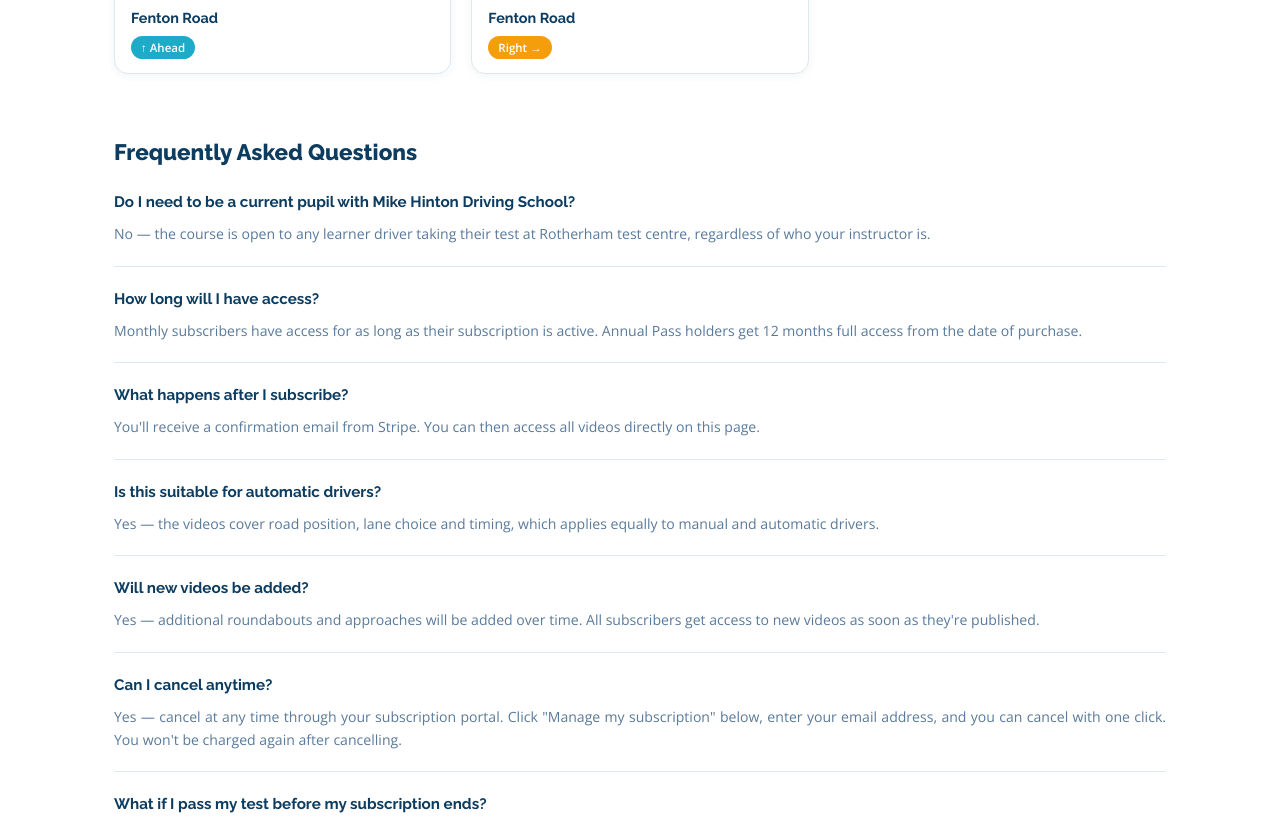
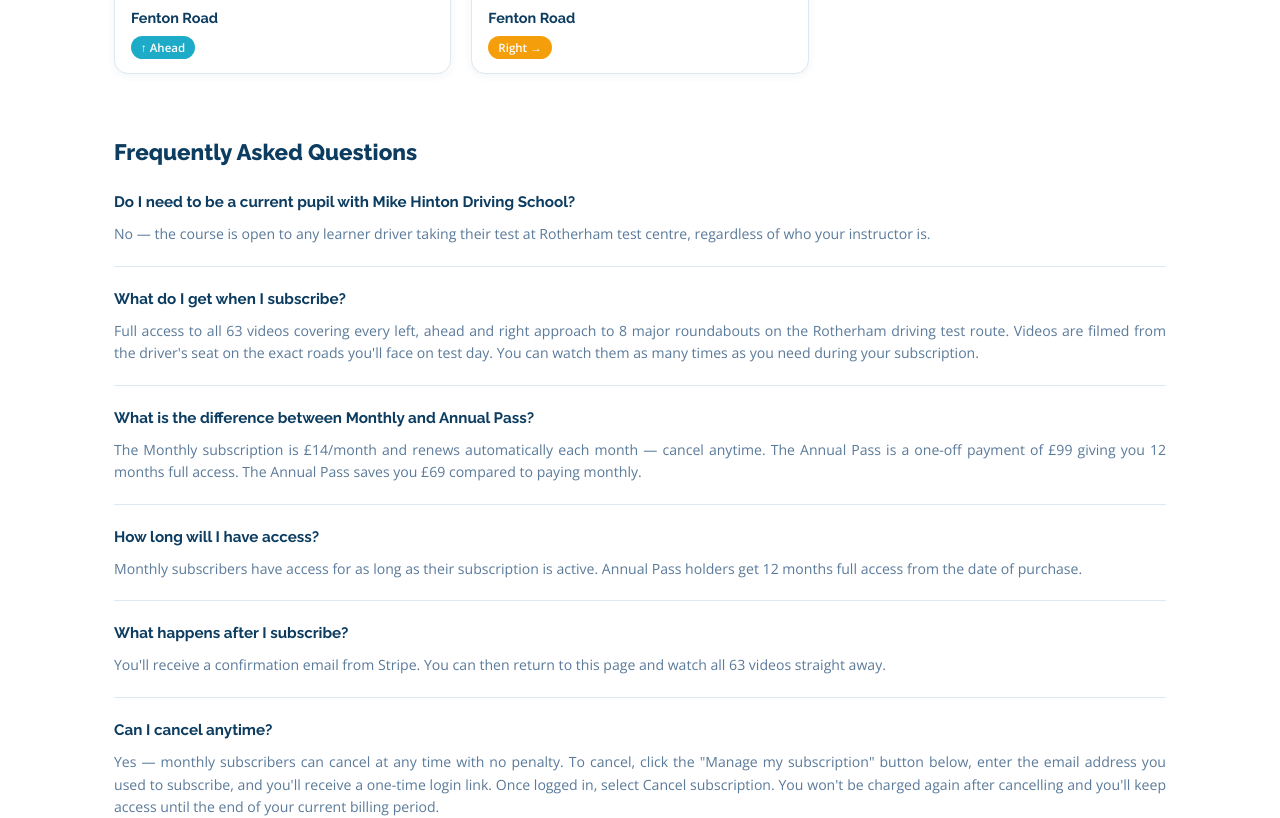
Before and after one commit to mikehinton-wq/mods-website, a React (Vite) app: page /members in a window 1280 px wide. Shown: the part 8760-9578 px from the top of the page. Built offline with nearby package versions, Linux system fonts and the light colour scheme.

Commit message:
Update site

```diff
--- a/src/pages/Members.jsx
+++ b/src/pages/Members.jsx
@@ -282,12 +282,15 @@ export default function Members() {
 
           {[
             { q: 'Do I need to be a current pupil with Mike Hinton Driving School?', a: 'No — the course is open to any learner driver taking their test at Rotherham test centre, regardless of who your instructor is.' },
+            { q: 'What do I get when I subscribe?', a: 'Full access to all 63 videos covering every left, ahead and right approach to 8 major roundabouts on the Rotherham driving test route. Videos are filmed from the driver\'s seat on the exact roads you\'ll face on test day. You can watch them as many times as you need during your subscription.' },
+            { q: 'What is the difference between Monthly and Annual Pass?', a: 'The Monthly subscription is £14/month and renews automatically each month — cancel anytime. The Annual Pass is a one-off payment of £99 giving you 12 months full access. The Annual Pass saves you £69 compared to paying monthly.' },
             { q: 'How long will I have access?', a: 'Monthly subscribers have access for as long as their subscription is active. Annual Pass holders get 12 months full access from the date of purchase.' },
-            { q: 'What happens after I subscribe?', a: 'You\'ll receive a confirmation email from Stripe. You can then access all videos directly on this page.' },
-            { q: 'Is this suitable for automatic drivers?', a: 'Yes — the videos cover road position, lane choice and timing, which applies equally to manual and automatic drivers.' },
-            { q: 'Will new videos be added?', a: 'Yes — additional roundabouts and approaches will be added over time. All subscribers get access to new videos as soon as they\'re published.' },
-            { q: 'Can I cancel anytime?', a: 'Yes — cancel at any time through your subscription portal. Click "Manage my subscription" below, enter your email address, and you can cancel with one click. You won\'t be charged again after cancelling.' },
-            { q: 'What if I pass my test before my subscription ends?', a: 'Congratulations! Simply cancel your subscription via the portal below and you won\'t be charged again.' },
+            { q: 'What happens after I subscribe?', a: 'You\'ll receive a confirmation email from Stripe. You can then return to this page and watch all 63 videos straight away.' },
+            { q: 'Can I cancel anytime?', a: 'Yes — monthly subscribers can cancel at any time with no penalty. To cancel, click the "Manage my subscription" button below, enter the email address you used to subscribe, and you\'ll receive a one-time login link. Once logged in, select Cancel subscription. You won\'t be charged again after cancelling and you\'ll keep access until the end of your current billing period.' },
+            { q: 'What if I pass my test before my subscription ends?', a: 'Congratulations! Simply cancel your monthly subscription via the portal below and you won\'t be charged again. You\'ll keep access until the end of your current billing period.' },
+            { q: 'Is this suitable for automatic drivers?', a: 'Yes — the videos cover road position, lane choice and timing at each roundabout, which applies equally to manual and automatic drivers.' },
+            { q: 'Will new videos be added?', a: 'Yes — additional roundabouts and approaches will be added over time. All subscribers automatically get access to new videos as soon as they\'re published at no extra cost.' },
+            { q: 'Can I watch the videos on my phone?', a: 'Yes — the members page and all videos are fully optimised for mobile. Watch on your phone, tablet or laptop, wherever you are.' },
           ].map((item, i) => (
             <div key={i} style={s.faqItem}>
               <div style={s.faqQ}>{item.q}</div>
```
